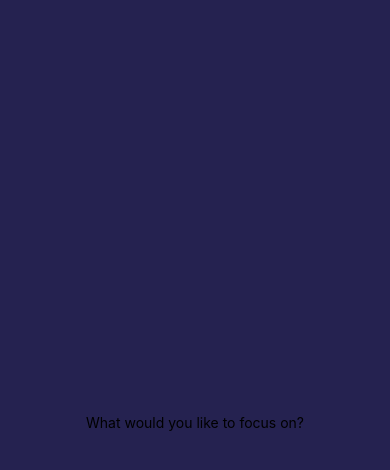
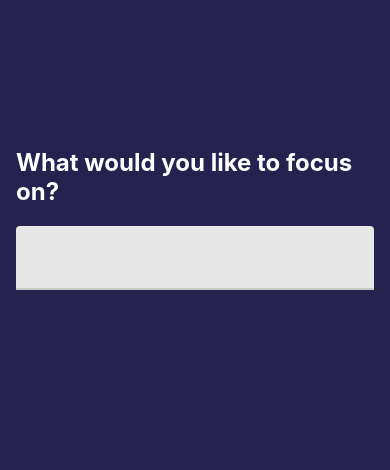
Before and after one commit to HonorioTaveras/FocusTime, a React Native app: screen / in a window 390 px wide. Shown: the top 470 px of the page. Built offline with nearby package versions, Linux system fonts and the light colour scheme.

Commit message:
added some styles and brought in text input from react native paper

```diff
--- a/package.json
+++ b/package.json
@@ -13,6 +13,7 @@
     "react": "16.13.1",
     "react-dom": "16.13.1",
     "react-native": "https://github.com/expo/react-native/archive/sdk-40.0.1.tar.gz",
+    "react-native-paper": "^4.7.2",
     "react-native-web": "~0.13.12"
   },
   "devDependencies": {
--- a/src/features/focus/Focus.js
+++ b/src/features/focus/Focus.js
@@ -1,16 +1,37 @@
 import React from 'react';
 import { StyleSheet, Text, View } from 'react-native';
+import { TextInput } from 'react-native-paper';
 
-export const Focus = () => (
-  <View style={styles.container}>
-    <Text>What would you like to focus on?</Text>
-  </View>
-);
+export const Focus = () => {
+  const { container, titleContainer, title, inputContainer } = styles;
+
+  return (
+    <View style={container}>
+      <View style={titleContainer}>
+        <Text style={title}>What would you like to focus on?</Text>
+        <View style={inputContainer}>
+          <TextInput />
+        </View>
+      </View>
+    </View>
+  );
+};
 
 const styles = StyleSheet.create({
   container: {
     flex: 1,
-    alignItems: 'center',
+  },
+  titleContainer: {
+    flex: 0.5,
+    padding: 16,
     justifyContent: 'center',
   },
+  title: {
+    color: 'white',
+    fontWeight: 'bold',
+    fontSize: 24,
+  },
+  inputContainer: {
+    paddingTop: 20,
+  },
 });
```
Also changed, not shown: 1 other file (tests, documents, lock files or other folders).
